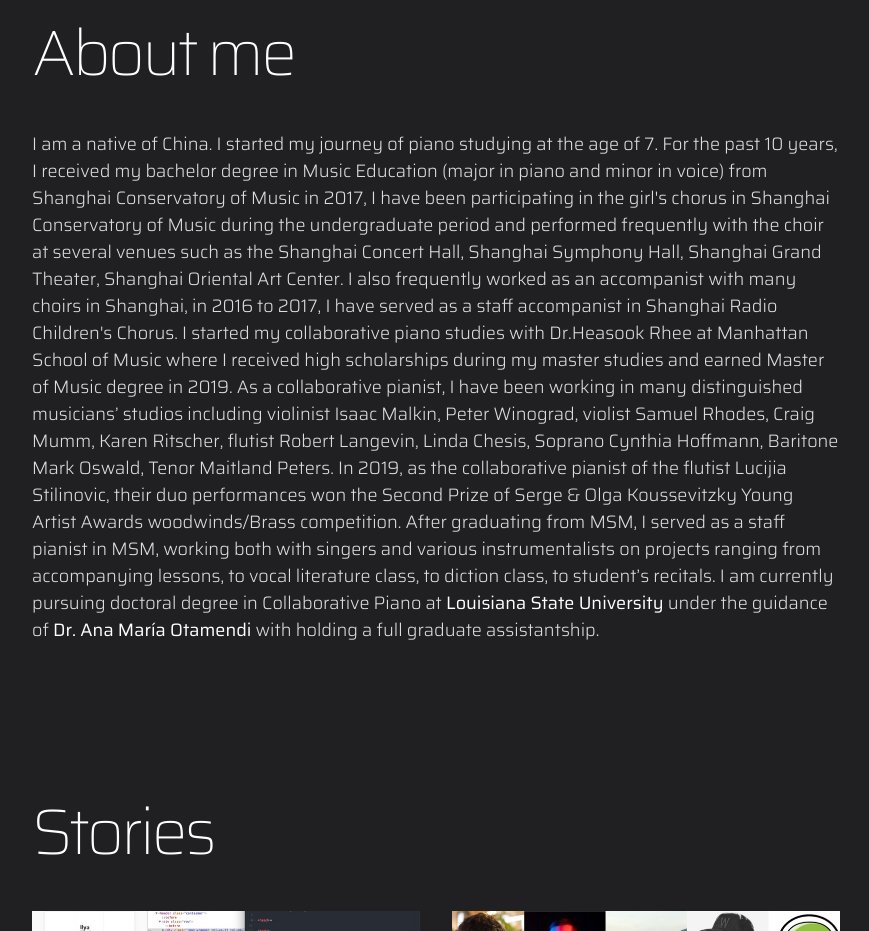
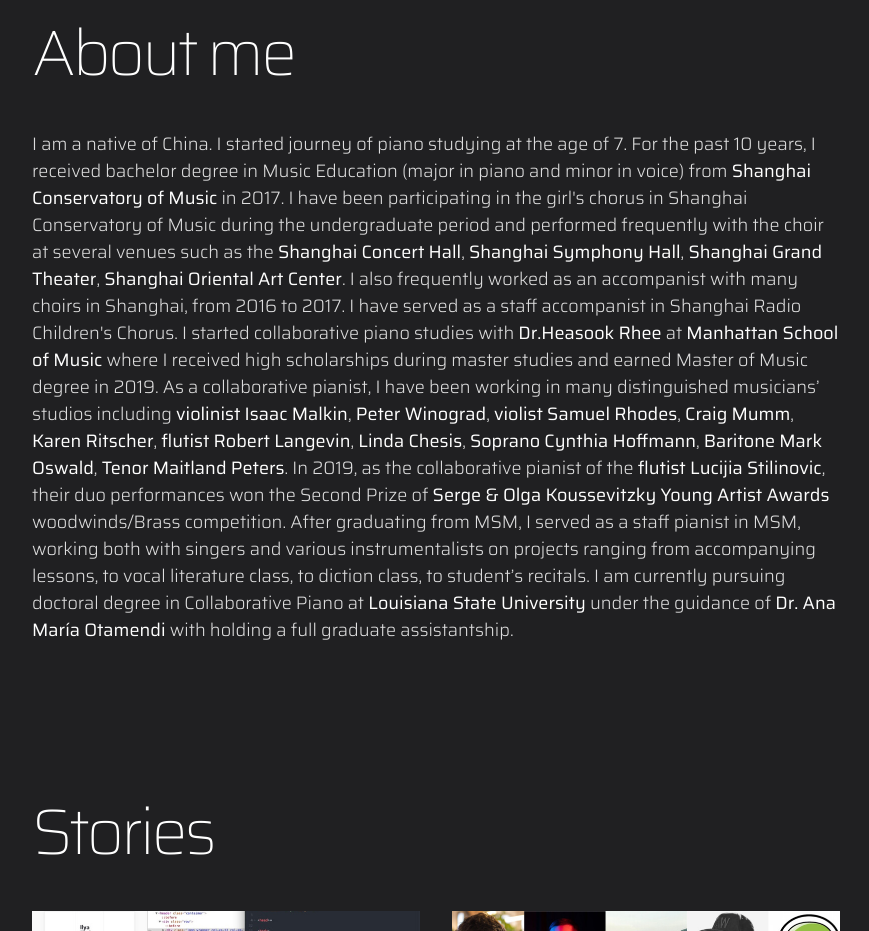
Before and after one commit to WEIQIAN17/siying.github.io, a plain HTML site: page index.html in a window 1280 px wide. Shown: the part 1600-2531 px from the top of the page, without its empty margins (204-1073 px from the left). Drawn offline with Linux system fonts and the light colour scheme; animation ran at ten frames a second.

Commit message:
Update index.html

```diff
--- a/index.html
+++ b/index.html
@@ -128,16 +128,42 @@
 	<div class="about_me container_small">
 		<h1>About me</h1>
 		<!-- <img src="img/photos/about_me.jpg" alt=""> -->
-		<p>     I am a native of China. I started my journey of piano studying at the age of 7.
-			For the past 10 years, I received my bachelor degree in Music Education (major in piano and minor in voice) from Shanghai Conservatory of Music
-			in 2017, I have been participating in the girl's chorus in Shanghai Conservatory of Music during the undergraduate period and performed frequently with
-			the choir at several venues such as the Shanghai Concert Hall, Shanghai Symphony Hall, Shanghai Grand Theater, Shanghai Oriental Art Center.
-			I also frequently worked as an accompanist with many choirs in Shanghai, in 2016 to 2017, I have served as a staff accompanist in Shanghai Radio Children's Chorus.
-			I started my collaborative piano studies with Dr.Heasook Rhee at Manhattan School of Music where I received high scholarships during my master studies
-			and earned Master of Music degree in 2019. As a collaborative pianist, I have been working in many distinguished musicians’ studios including violinist Isaac Malkin,
-			Peter Winograd, violist Samuel Rhodes, Craig Mumm, Karen Ritscher, flutist Robert Langevin, Linda Chesis, Soprano Cynthia Hoffmann, Baritone Mark Oswald,
-			Tenor Maitland Peters. In 2019, as the collaborative pianist of the flutist Lucijia Stilinovic, their duo performances won the Second Prize of Serge & Olga Koussevitzky
-			Young Artist Awards woodwinds/Brass competition. After graduating from MSM, I served as a staff pianist in MSM, working both with singers and various instrumentalists on
+		<p>     I am a native of China. I started journey of piano studying at the age of 7.
+			For the past 10 years, I received bachelor degree in Music Education (major in piano and minor in voice) from
+			<a class="link" target="_blank" href="https://en.shcmusic.edu.cn/">Shanghai Conservatory of Music</a> in 2017.
+			I have been participating in the girl's chorus in Shanghai Conservatory of Music during the undergraduate period and performed frequently with
+			the choir at several venues such as the
+			<a class="link" target="_blank" href="https://en.wikipedia.org/wiki/Shanghai_Concert_Hall">Shanghai Concert Hall</a>,
+			<a class="link" target="_blank" href="https://en.wikipedia.org/wiki/Shanghai_Symphony_Orchestra">Shanghai Symphony Hall</a>,
+			<a class="link" target="_blank" href="https://en.wikipedia.org/wiki/Shanghai_Grand_Theatre">Shanghai Grand Theater</a>,
+			<a class="link" target="_blank" href="https://en.wikipedia.org/wiki/Oriental_Art_Center">Shanghai Oriental Art Center</a>.
+			I also frequently worked as an accompanist with many choirs in Shanghai, from 2016 to 2017.
+			I have served as a staff accompanist in Shanghai Radio Children's Chorus.
+			I started collaborative piano studies with
+			<a class="link" target="_blank" href="https://www.msmnyc.edu/faculty/heasook-rhee/">Dr.Heasook Rhee</a> at
+			<a class="link" target="_blank" href="https://www.msmnyc.edu/">Manhattan School of Music</a>
+			where I received high scholarships during master studies and earned Master of Music degree in 2019.
+
+			As a collaborative pianist, I have been working in many distinguished musicians’ studios including
+
+			<a class="link" target="_blank" href="https://www.msmnyc.edu/faculty/isaac-malkin/">violinist Isaac Malkin</a>,
+			<a class="link" target="_blank" href="https://www.msmnyc.edu/faculty/peter-winograd/">Peter Winograd</a>,
+			<a class="link" target="_blank" href="https://www.msmnyc.edu/faculty/samuel-rhodes/">violist Samuel Rhodes</a>,
+			<a class="link" target="_blank" href="https://www.manhattanmusicschool.ru/faculty/craig-mumm/">Craig Mumm</a>,
+			<a class="link" target="_blank" href="https://www.msmnyc.edu/faculty/karen-ritscher/">Karen Ritscher</a>,
+			<a class="link" target="_blank" href="https://www.msmnyc.edu/faculty/robert-langevin/">flutist Robert Langevin</a>,
+			<a class="link" target="_blank" href="https://www.msmnyc.edu/faculty/linda-chesis/">Linda Chesis</a>,
+			<a class="link" target="_blank" href="https://www.msmnyc.edu/faculty/cynthia-hoffmann/">Soprano Cynthia Hoffmann</a>,
+			<a class="link" target="_blank" href="https://www.msmnyc.edu/faculty/mark-oswald/">Baritone Mark Oswald</a>,
+			<a class="link" target="_blank" href="https://www.msmnyc.edu/faculty/maitland-peters/">Tenor Maitland Peters</a>.
+
+			In 2019, as the collaborative pianist of the
+			<a class="link" target="_blank" href="https://www.musiciansclubofny.org/biographies/lucijastilinovic">flutist Lucijia Stilinovic</a>,
+			their duo performances won the Second Prize of
+			<a class="link" target="_blank" href="https://www.musiciansclubofny.org/past-competitions/serge-olga-koussevitzky-young-artist-award-winners">Serge & Olga Koussevitzky Young Artist Awards </a>
+			woodwinds/Brass competition.
+
+			After graduating from MSM, I served as a staff pianist in MSM, working both with singers and various instrumentalists on
 			projects ranging from accompanying lessons, to vocal literature class, to diction class, to student’s recitals.
 			I am currently pursuing doctoral degree in Collaborative Piano at <a class="link" target="_blank" href="https://www.lsu.edu/">Louisiana State University</a> under the guidance of
 			<a class="link" target="_blank" href="https://www.lsu.edu/cmda/music/people/faculty/otamendi.php">Dr. Ana María Otamendi</a>
```
